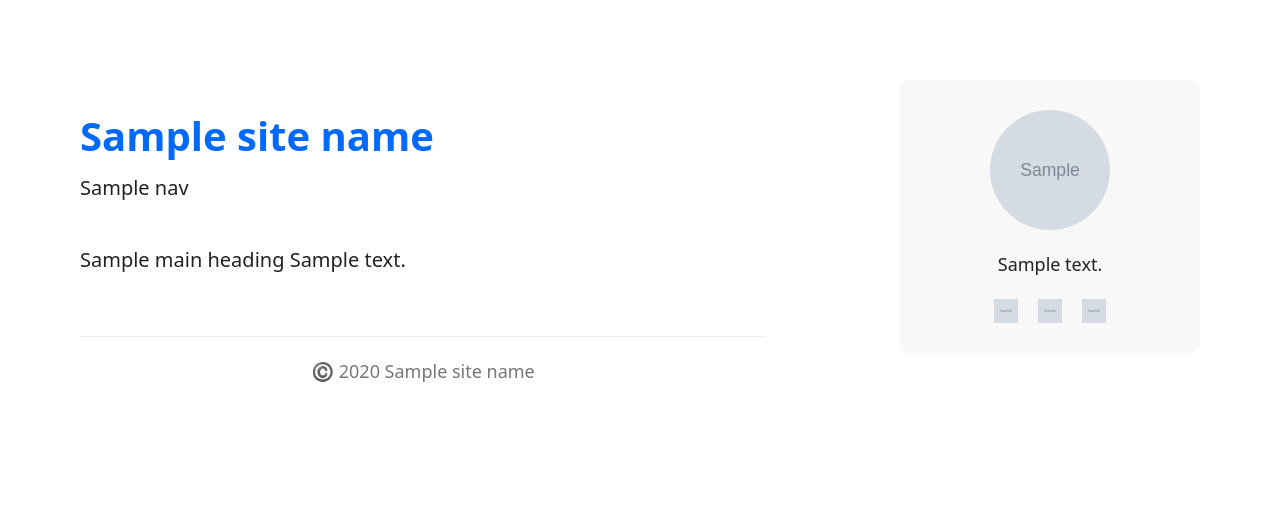
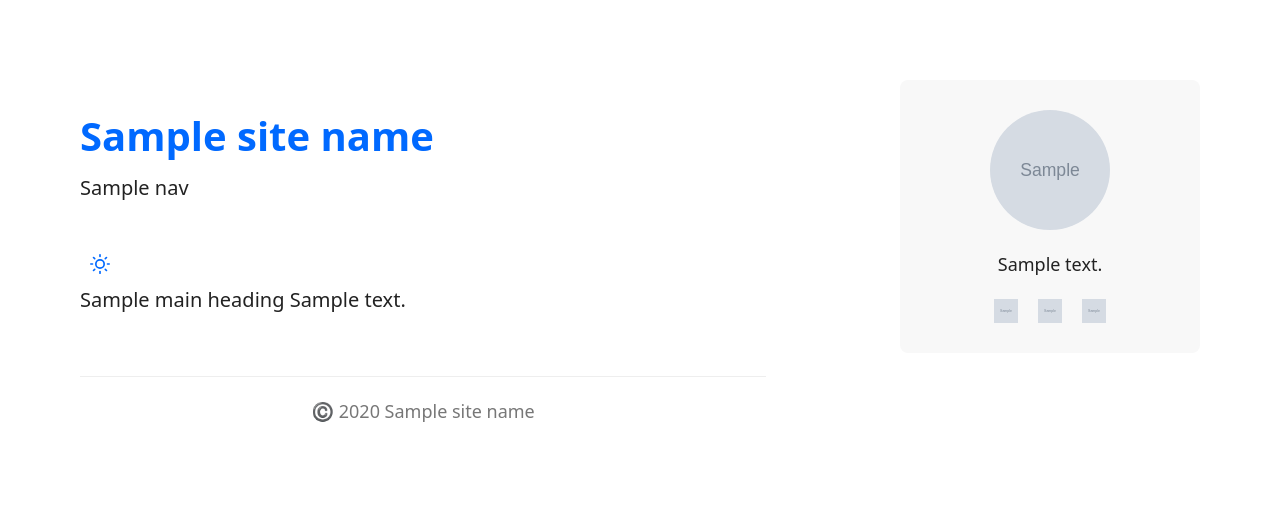
Before and after one commit to emilesilvis/piep, a Python web app: template static/templates/template.html in a window 1280 px wide. Shown: the top 505 px of the page. Run offline with Jinja, Linux system fonts and the light colour scheme; the template is opened without the code that fills it: most values are stand-ins (such as "Sample title", 1, 10 or a date in 2020); grey boxes marked "Sample" are stand-in pictures.

Commit message:
feat: Implement dark mode toggle
Adds a dark mode toggle to the website.

Key features:
- Tracks system dark mode preference by default.
- Allows you to override system preference via a toggle button.
- Your preference is saved in localStorage and persists across sessions.
- The toggle button displays sun/moon icons to indicate the current mode.

Changes include:
- Added HTML for the toggle button in `static/templates/template.html`.
- Added JavaScript logic for theme detection, switching, and persistence in `static/templates/template.html`.
- Added CSS variables and styles for dark mode in `static/css/style.css`.
- Styled the theme toggle button for a consistent look and feel.

```diff
--- a/static/css/style.css
+++ b/static/css/style.css
@@ -5,6 +5,11 @@
   --body-font: system-ui, -apple-system, "Segoe UI", Roboto, Helvetica, Arial, sans-serif;
   --max-width: 60ch;              /* keep line-length comfortable */
   --accent: #0069ff;
+  --dark-bg: #1a1a1a;
+  --dark-text: #e0e0e0;
+  --dark-accent: #0088ff; /* A slightly brighter accent for dark mode */
+  --dark-card-bg: #2a2a2a;
+  --dark-border-color: #444;
 }
 
 /* Reset and base styles */
@@ -262,3 +267,99 @@ img {
   height: auto;
   display: block;
 }
+
+/* Dark Mode Styles */
+body.dark-mode {
+  background-color: var(--dark-bg);
+  color: var(--dark-text);
+}
+
+body.dark-mode a {
+  color: var(--dark-accent);
+}
+
+body.dark-mode h1,
+body.dark-mode h2,
+body.dark-mode h3,
+body.dark-mode h4 {
+  color: var(--dark-text);
+}
+
+body.dark-mode .post-date {
+  color: #aaa; /* Lighter gray for dates in dark mode */
+}
+
+body.dark-mode code,
+body.dark-mode pre {
+  background: #2c2c2c;
+  color: #ccc;
+}
+
+body.dark-mode .codehilite .k { color: #569cd6; } /* Keyword */
+body.dark-mode .codehilite .s { color: #ce9178; } /* String */
+body.dark-mode .codehilite .c { color: #6a9955; font-style: italic; } /* Comment */
+body.dark-mode .codehilite .n { color: #9cdcfe; } /* Name */
+body.dark-mode .codehilite .o { color: #d4d4d4; } /* Operator */
+body.dark-mode .codehilite .p { color: #d4d4d4; } /* Punctuation */
+body.dark-mode .codehilite .ch { color: #6a9955; font-style: italic; }
+body.dark-mode .codehilite .cm { color: #6a9955; font-style: italic; }
+body.dark-mode .codehilite .cp { color: #569cd6; }
+body.dark-mode .codehilite .c1 { color: #6a9955; font-style: italic; }
+body.dark-mode .codehilite .cs { color: #6a9955; background-color: #1e1e1e; }
+body.dark-mode .codehilite .kc { color: #569cd6; font-weight: bold; }
+body.dark-mode .codehilite .kd { color: #569cd6; font-weight: bold; }
+
+body.dark-mode .bio-section {
+  background: var(--dark-card-bg);
+  border: 1px solid var(--dark-border-color); /* Optional: add a subtle border */
+}
+
+body.dark-mode footer {
+  color: #888; /* Lighter gray for footer text */
+  border-top: 1px solid var(--dark-border-color);
+}
+
+body.dark-mode a:focus,
+body.dark-mode button:focus,
+body.dark-mode input:focus,
+body.dark-mode select:focus,
+body.dark-mode textarea:focus,
+body.dark-mode [tabindex]:focus {
+    outline: 2px solid var(--dark-accent);
+    box-shadow: 0 0 0 3px rgba(0, 136, 255, 0.3); /* Adjusted shadow for dark accent */
+}
+
+/* Theme Toggle Button */
+#theme-toggle {
+  background: none;
+  border: none;
+  cursor: pointer;
+  padding: 0.5rem;
+  border-radius: 50%; /* Make it circular */
+  display: inline-flex; /* Aligns icon properly */
+  align-items: center;
+  justify-content: center;
+  color: var(--accent); /* Use accent color for the icon */
+  position: relative; /* If you want to position it absolutely later */
+  /* Example positioning: place it after nav, but before main content starts.
+     Adjust as per where it was added in the HTML.
+     Could be added to a flex container in the header for better alignment.
+  */
+}
+
+#theme-toggle:hover {
+  background-color: rgba(0, 0, 0, 0.1); /* Subtle hover for light mode */
+}
+
+#theme-toggle svg {
+    width: 20px; /* Control icon size */
+    height: 20px;
+}
+
+body.dark-mode #theme-toggle {
+  color: var(--dark-accent); /* Use dark accent color */
+}
+
+body.dark-mode #theme-toggle:hover {
+  background-color: rgba(255, 255, 255, 0.1); /* Subtle hover for dark mode */
+}
--- a/static/templates/template.html
+++ b/static/templates/template.html
@@ -27,6 +27,10 @@
         <nav class="main-nav">
             {{nav}}
         </nav>
+        <button id="theme-toggle" title="Toggle dark mode">
+            <svg xmlns="http://www.w3.org/2000/svg" width="24" height="24" viewBox="0 0 24 24" fill="none" stroke="currentColor" stroke-width="2" stroke-linecap="round" stroke-linejoin="round" class="icon icon-sun"><circle cx="12" cy="12" r="5"></circle><line x1="12" y1="1" x2="12" y2="3"></line><line x1="12" y1="21" x2="12" y2="23"></line><line x1="4.22" y1="4.22" x2="5.64" y2="5.64"></line><line x1="18.36" y1="18.36" x2="19.78" y2="19.78"></line><line x1="1" y1="12" x2="3" y2="12"></line><line x1="21" y1="12" x2="23" y2="12"></line><line x1="4.22" y1="19.78" x2="5.64" y2="18.36"></line><line x1="18.36" y1="5.64" x2="19.78" y2="4.22"></line></svg>
+            <svg xmlns="http://www.w3.org/2000/svg" width="24" height="24" viewBox="0 0 24 24" fill="none" stroke="currentColor" stroke-width="2" stroke-linecap="round" stroke-linejoin="round" class="icon icon-moon" style="display: none;"><path d="M21 12.79A9 9 0 1 1 11.21 3 7 7 0 0 0 21 12.79z"></path></svg>
+        </button>
         <main>
             {{main_heading}}
             {{content}}
@@ -49,5 +53,45 @@
         </div>
     </aside>
 </div>
+<script>
+    const themeToggle = document.getElementById('theme-toggle');
+    const body = document.body;
+    const sunIcon = themeToggle.querySelector('.icon-sun');
+    const moonIcon = themeToggle.querySelector('.icon-moon');
+
+    const applyTheme = (theme) => {
+        if (theme === 'dark') {
+            body.classList.add('dark-mode');
+            sunIcon.style.display = 'none';
+            moonIcon.style.display = 'inline-block';
+        } else {
+            body.classList.remove('dark-mode');
+            sunIcon.style.display = 'inline-block';
+            moonIcon.style.display = 'none';
+        }
+    };
+
+    const userPreference = localStorage.getItem('theme');
+    const systemPreference = window.matchMedia('(prefers-color-scheme: dark)');
+
+    if (userPreference) {
+        applyTheme(userPreference);
+    } else {
+        applyTheme(systemPreference.matches ? 'dark' : 'light');
+    }
+
+    systemPreference.addEventListener('change', (e) => {
+        if (!localStorage.getItem('theme')) { // Only apply if user hasn't set a preference
+            applyTheme(e.matches ? 'dark' : 'light');
+        }
+    });
+
+    themeToggle.addEventListener('click', () => {
+        const currentTheme = body.classList.contains('dark-mode') ? 'dark' : 'light';
+        const newTheme = currentTheme === 'dark' ? 'light' : 'dark';
+        applyTheme(newTheme);
+        localStorage.setItem('theme', newTheme);
+    });
+</script>
 </body>
 </html>
```
